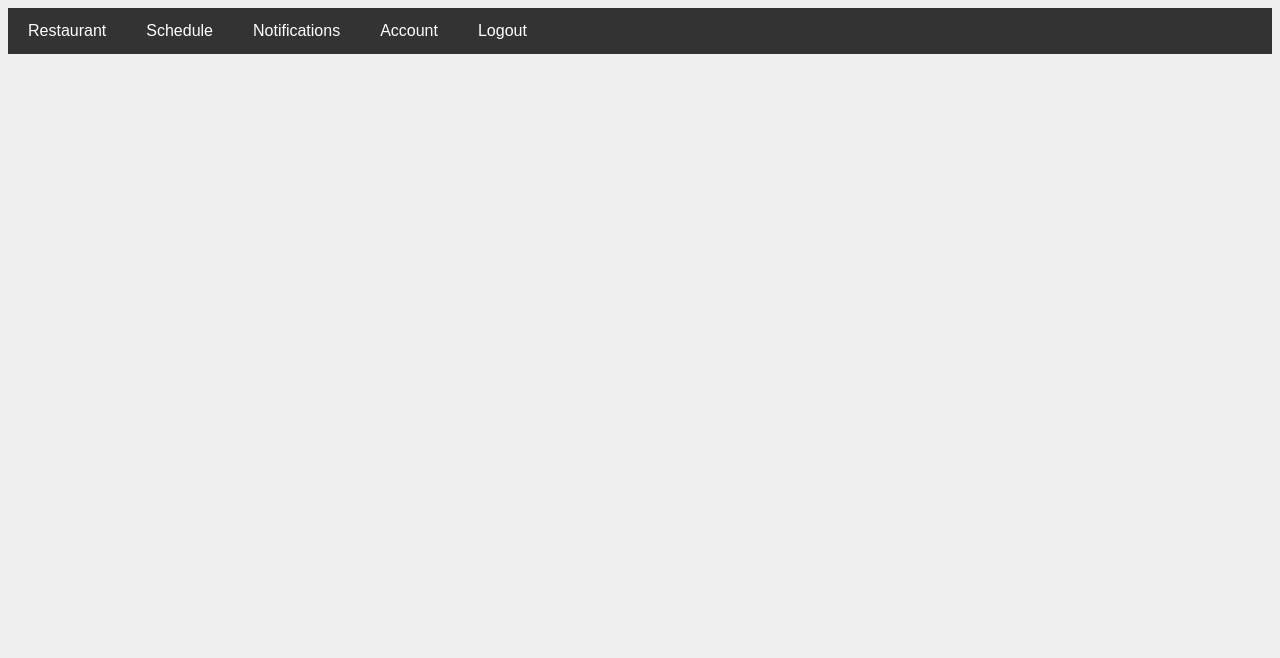
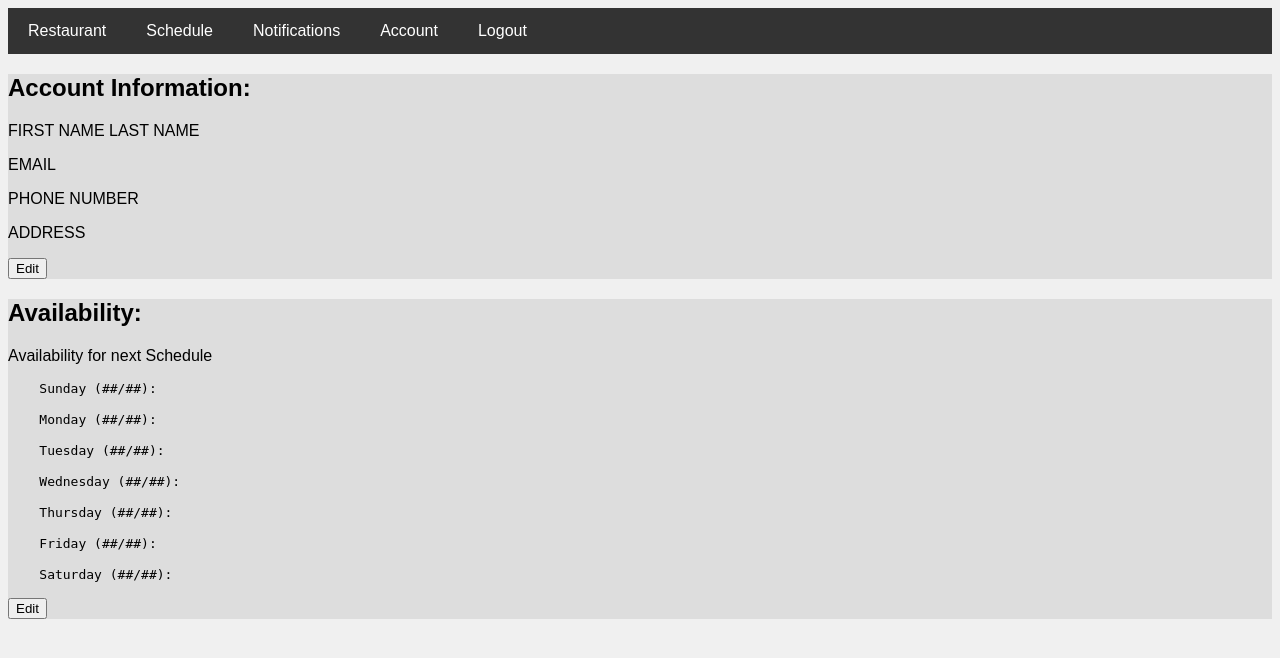
Before and after one commit to SeeHudson/ServerSchedulingApp, a Django app: page /account/ in a window 1280 px wide. Shown: the top 658 px of the page. Run offline with Django 5.2, Linux system fonts and the light colour scheme.

Commit message:
Account Page HTML Basic Layout

```diff
--- a/Scheduler/static/stylesheets/styles.css
+++ b/Scheduler/static/stylesheets/styles.css
@@ -62,6 +62,34 @@ body {
 
 .ShiftPool div {
         text-align: center;
+        width: 300px;
+        border: 15px solid green;
+        padding: 50px;
+        margin: 20px;
+    }
+
+.AccountInformation{
+    background-color: #ddd;
+    color: black;
+    text-align: left;
+}
+
+.AccountInformation div {
+        text-align: left;
+        width: 300px;
+        border: 15px solid green;
+        padding: 50px;
+        margin: 20px;
+    }
+
+.Availability{
+    background-color: #ddd;
+    color: black;
+    text-align: left;
+}
+
+.Availability div {
+        text-align: left;
         width: 300px;
         border: 15px solid green;
         padding: 50px;
--- a/ServerSchedulingApp/urls.py
+++ b/ServerSchedulingApp/urls.py
@@ -24,6 +24,6 @@ urlpatterns = [
     path('admin/', admin.site.urls),
     path('login/', Login.as_view(), name='login'),
     path('dashboard/', Dashboard.as_view(), name="dashboard"),
-    path('editPersonalInfo/', EditPersonalInfo.as_view(), name='editPersonalInfo'),
+    path('account/editPersonalInfo/', EditPersonalInfo.as_view(), name='editPersonalInfo'),
     path('account/', Account.as_view(), name='account')
 ]
--- a/templates/Scheduler/account.html
+++ b/templates/Scheduler/account.html
@@ -7,12 +7,32 @@
     <link rel="stylesheet" href="{% static "stylesheets/styles.css" %}">
 </head>
 <body>
-<div class="navbar">
+    <div class="navbar">
         <a href="{% url 'dashboard' %}">Restaurant</a>
         <a href="{% url 'dashboard' %}">Schedule</a>
         <a href="{% url 'dashboard' %}">Notifications</a>
-        <a href="{% url 'dashboard' %}">Account</a>
+        <a href="{% url 'account' %}">Account</a>
         <a href="{% url 'login' %}">Logout</a>
-</div>
+    </div>
+    <div class="AccountInformation">
+        <h2>Account Information:</h2>
+        <p>FIRST NAME LAST NAME </p>
+        <p>EMAIL</p>
+        <p>PHONE NUMBER</p>
+        <p>ADDRESS</p>
+        <button onclick="location.href = 'editPersonalInfo/';" id="editInfo" class="float-left submit-button" >Edit</button>
+    </div>
+    <div class="Availability">
+        <h2>Availability:</h2>
+        <p>Availability for next Schedule</p>
+        <p><pre>    Sunday (##/##): </pre></p>
+        <p><pre>    Monday (##/##): </pre></p>
+        <p><pre>    Tuesday (##/##): </pre></p>
+        <p><pre>    Wednesday (##/##): </pre></p>
+        <p><pre>    Thursday (##/##): </pre></p>
+        <p><pre>    Friday (##/##): </pre></p>
+        <p><pre>    Saturday (##/##): </pre></p>
+        <button onclick="location.href = 'account/';" id="editAvailability" class="float-left submit-button" >Edit</button>
+    </div>
 </body>
 </html>
--- a/templates/Scheduler/dashboard.html
+++ b/templates/Scheduler/dashboard.html
@@ -12,7 +12,7 @@
         <a href="{% url 'dashboard' %}">Restaurant</a>
         <a href="{% url 'dashboard' %}">Schedule</a>
         <a href="{% url 'dashboard' %}">Notifications</a>
-        <a href="{% url 'dashboard' %}">Account</a>
+        <a href="{% url 'account' %}">Account</a>
         <a href="{% url 'login' %}">Logout</a>
     </div>
     <div class="ShiftsToday">
```
Also changed, not shown: templates/Scheduler/editPersonalInfo.html (+6 -2 lines).
